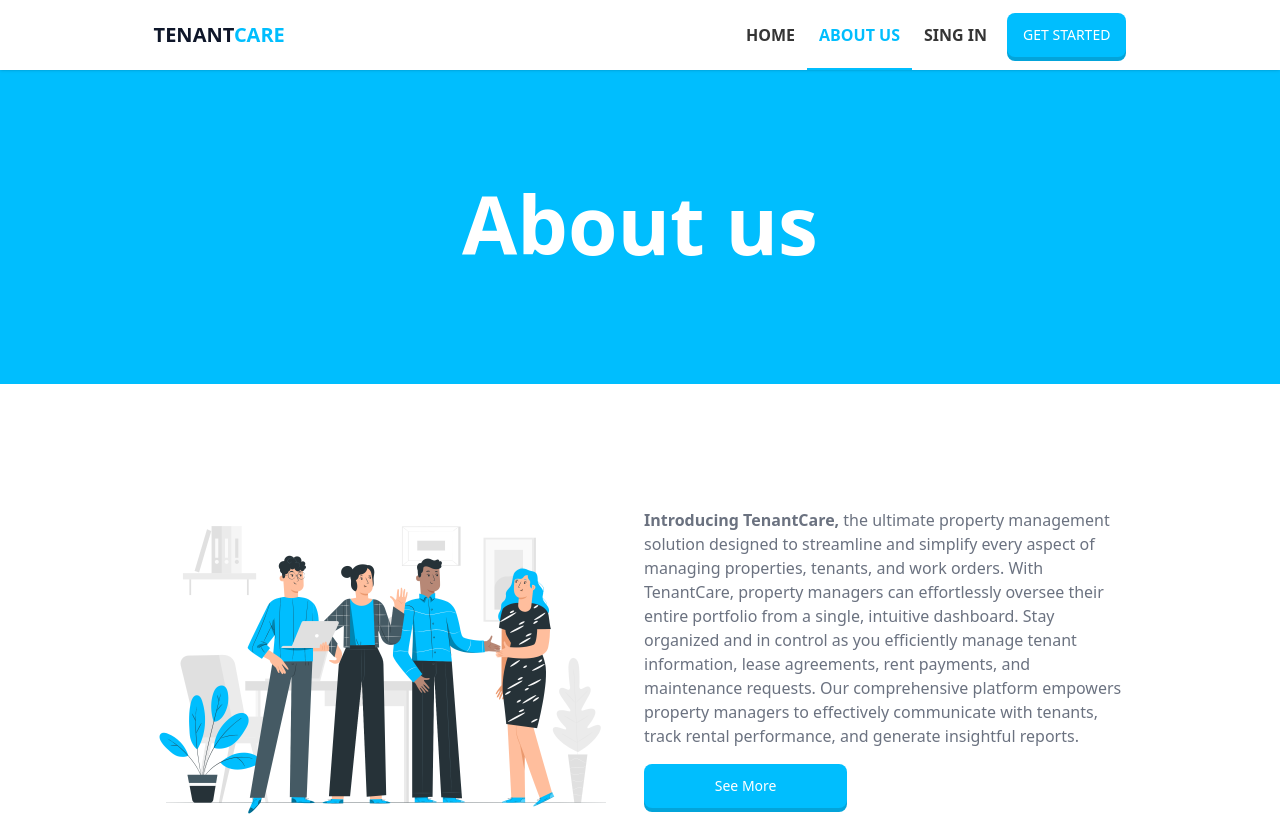
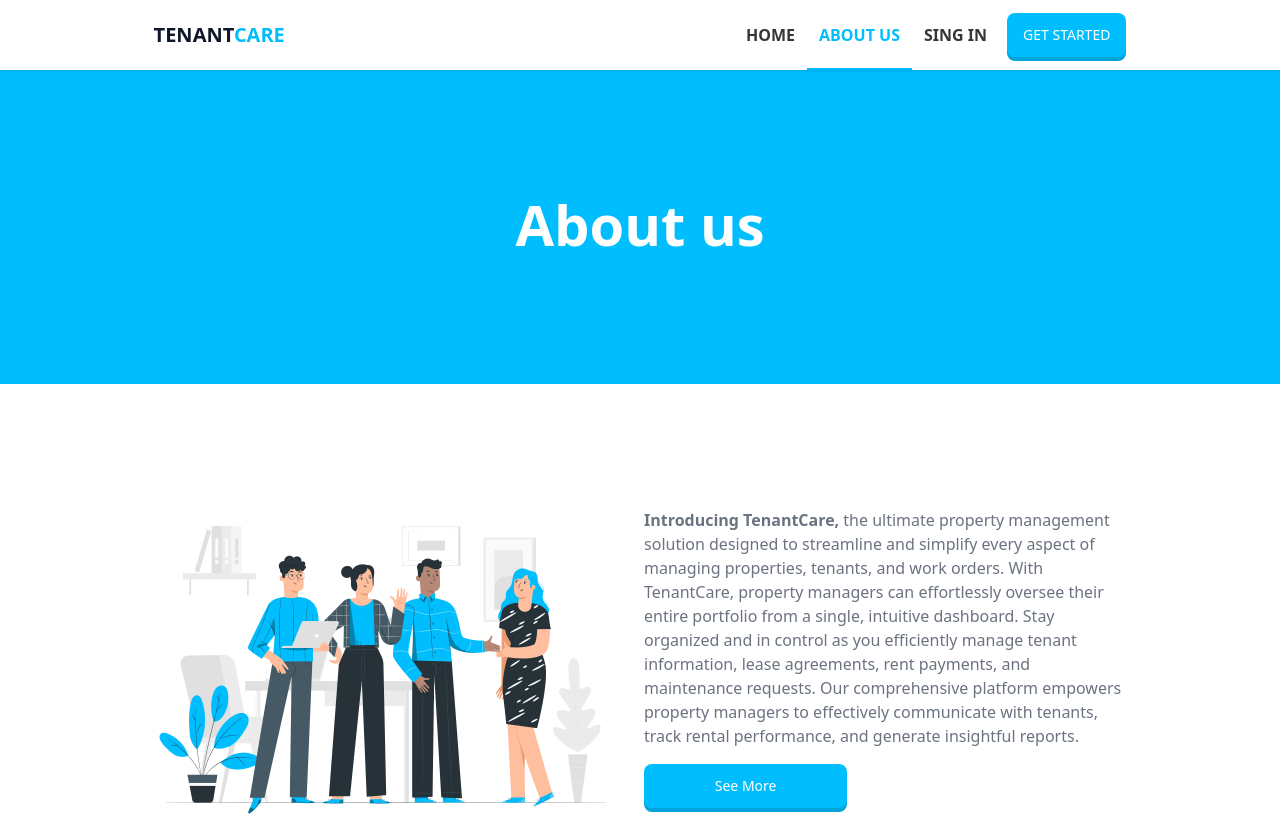
Before and after one commit to TENANTCARE-TEAM/Tenant_Care_app, a React (Vite) app: page /about in a window 1280 px wide. Shown: the top 816 px of the page. Built offline with nearby package versions, Linux system fonts and the light colour scheme.

Commit message:
Update About.jsx

```diff
--- a/src/components/aboutContent/About.jsx
+++ b/src/components/aboutContent/About.jsx
@@ -11,7 +11,7 @@ function About() {
 
   return (
     <div className="flex flex-col gap-4  w-full ">
-      <div className="text-center bg-[#00befe] w-full h-[20rem] items-center flex justify-center"> <h1 className="text-white text-[5rem] font-bold">About us</h1></div>
+      <div className="text-center bg-[#00befe] w-full h-[20rem] items-center flex justify-center"> <h1 className="text-white text-[3.5rem] font-bold">About us</h1></div>
       <div className="md:px-[10%] px-6 items-center pb-8 flex flex-col md:flex-row w-full">
         <div className="p-2 w-full md:w-[100%] ">
           <img src={key} className="w-full h-full" alt="" />
```
